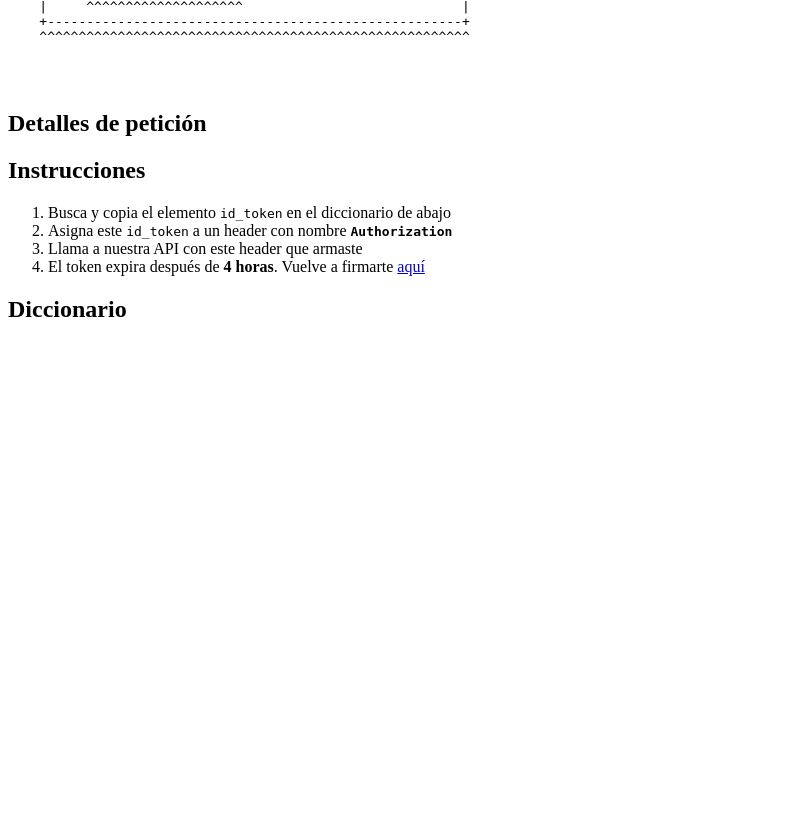
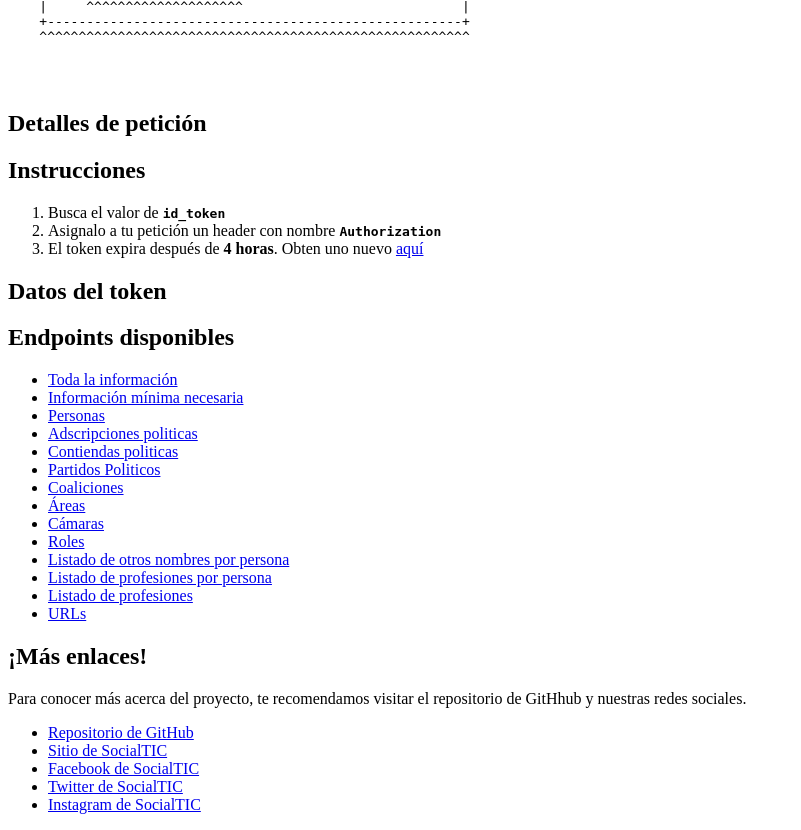
Before and after one commit to Socialtic/api-politica, a Flask app: template app/templates/token.html in a window 1280 px wide. Shown: the part 262-1092 px from the top of the page, without its empty margins (0-801 px from the left). Before the commit the page ends 579 px from the top, so only its background shows below. Run offline with Flask 2, Linux system fonts and the light colour scheme; the template is opened without the code that fills it, so the values that code supplies are empty; parts of the project's set-up code (start-up, migrations or seed data) failed here and were passed over.

Commit message:
Added error page and endpoints on token view.

```diff
--- a/app/templates/token.html
+++ b/app/templates/token.html
@@ -1,11 +1,10 @@
 <!DOCTYPE html>
-<html lang="en">
+<html lang="es-MX">
 <head>
     <meta charset="UTF-8">
-    <title>Tu token para acceder a la API Electoral</title>
+    <title>Token | API de candidatas y candidatos a elecciones de México 2021</title>
 </head>
 <body>
-
     <h1>Aquí tienes tu token. Anótalo, cópialo, guárdalo.</h1>
     </br>
     <pre>
@@ -28,13 +27,40 @@
     <pre>{{authorization_code}}</pre>
     <h2>Instrucciones</h2>
     <ol>
-        <li>Busca y copia el elemento <code>id_token</code> en el diccionario de abajo</li>
-        <li>Asigna este <code>id_token</code> a un header con nombre <b><code>Authorization</code></b></li>
-        <li>Llama a nuestra API con este header que armaste</li>
-        <li>El token expira después de <b>4 horas</b>. Vuelve a firmarte <a href="https://mx-elections-2021-api.auth.us-east-2.amazoncognito.com/login?client_id=6db6blllaim1ebqnefoe61bn9l&response_type=code&scope=email+openid&redirect_uri=https://www.apielectoral.mx/token">aquí</a></li>
+        <li>Busca el valor de <b><code>id_token</code></b></li>
+        <li>Asignalo a tu petición un header con nombre <b><code>Authorization</code></b></li>
+        <li>El token expira después de <b>4 horas</b>. Obten uno nuevo <a href="https://mx-elections-2021-api.auth.us-east-2.amazoncognito.com/login?client_id=6db6blllaim1ebqnefoe61bn9l&response_type=code&scope=email+openid&redirect_uri=https://www.apielectoral.mx/token/">aquí</a></li>
     </ol>
-    <h2>Diccionario</h2>
+    <h2>Datos del token</h2>
      {{response | safe}}
+
+    <h2>Endpoints disponibles</h2>
+    <ul>
+        <li><a href="https://e7f1hlosbh.execute-api.us-east-2.amazonaws.com/staging/export/">Toda la información</a></li>
+        <li><a href="https://e7f1hlosbh.execute-api.us-east-2.amazonaws.com/staging/export-min/">Información mínima necesaria</a></li>
+        <li><a href="https://e7f1hlosbh.execute-api.us-east-2.amazonaws.com/staging/person/">Personas</a></li>
+        <li><a href="https://e7f1hlosbh.execute-api.us-east-2.amazonaws.com/staging/membership/">Adscripciones politicas</a></li>
+        <li><a href="https://e7f1hlosbh.execute-api.us-east-2.amazonaws.com/staging/contest/">Contiendas politicas</a></li>
+        <li><a href="https://e7f1hlosbh.execute-api.us-east-2.amazonaws.com/staging/party/">Partidos Politicos</a></li>
+        <li><a href="https://e7f1hlosbh.execute-api.us-east-2.amazonaws.com/staging/coalition/">Coaliciones</a></li>
+        <li><a href="https://e7f1hlosbh.execute-api.us-east-2.amazonaws.com/staging/area/">Áreas</a></li>
+        <li><a href="https://e7f1hlosbh.execute-api.us-east-2.amazonaws.com/staging/chamber/">Cámaras</a></li>
+        <li><a href="https://e7f1hlosbh.execute-api.us-east-2.amazonaws.com/staging/role/">Roles</a></li>
+        <li><a href="https://e7f1hlosbh.execute-api.us-east-2.amazonaws.com/staging/other-name/">Listado de otros nombres por persona</a></li>
+        <li><a href="https://e7f1hlosbh.execute-api.us-east-2.amazonaws.com/staging/person-profession/">Listado de profesiones por persona</a></li>
+        <li><a href="https://e7f1hlosbh.execute-api.us-east-2.amazonaws.com/staging/profession/">Listado de profesiones</a></li>
+        <li><a href="https://e7f1hlosbh.execute-api.us-east-2.amazonaws.com/staging/url/">URLs</a></li>
+    </ul>
+    <h2>¡Más enlaces!</h2>
+    Para conocer más acerca del proyecto, te recomendamos visitar el repositorio de GitHhub y nuestras redes sociales.
+    </br>
+    <ul>
+        <li><a href="https://github.com/SocialTIC/mx-elections-2021">Repositorio de GitHub</a></li>
+        <li><a href="https://socialtic.org">Sitio de SocialTIC</a></li>
+        <li><a href="https://www.facebook.com/Socialtic/">Facebook de SocialTIC</a></li>
+        <li><a href="https://twitter.com/socialtic/">Twitter de SocialTIC</a></li>
+        <li><a href="https://www.instagram.com/socialtic/">Instagram de SocialTIC</a></li>
+    </ul>
 
 </body>
 </html>
```
Also changed, not shown: app/controllers/token.py (+19 -16 lines), app/templates/error.html (added, +41 -0 lines), app/templates/index.html (+16 -8 lines).
